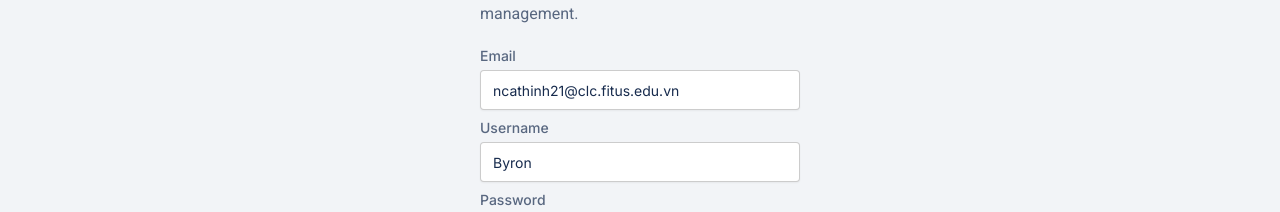
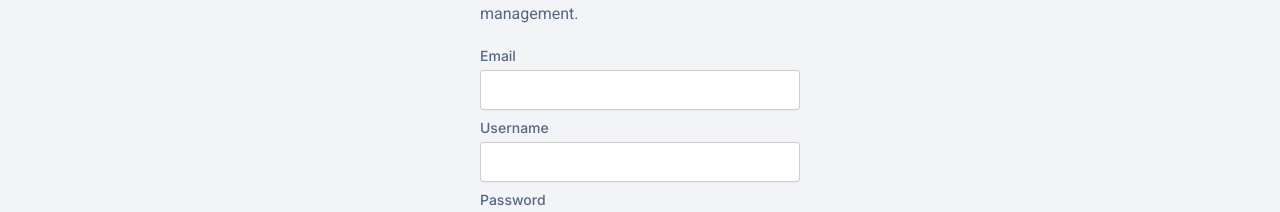
Before and after one commit to byronncat/bytask, a Next.js app: page /signup in a window 1280 px wide. Shown: the part 214-426 px from the top of the page. Built offline with nearby package versions, Linux system fonts and the light colour scheme; no server answers.

Commit message:
refactor: remove default value

```diff
--- a/src/constants/form.ts
+++ b/src/constants/form.ts
@@ -15,7 +15,7 @@ export const LOGIN_FORM = {
           message: 'Email is invalid',
         },
       },
-      defaultValue: 'ncathinh21@clc.fitus.edu.vn',
+      defaultValue: '',
     },
     {
       id: 'password',
@@ -25,7 +25,7 @@ export const LOGIN_FORM = {
       validation: {
         required: 'Password is required',
       },
-      defaultValue: '1234567',
+      defaultValue: '',
     },
   ],
 } as const satisfies IForm;
@@ -37,7 +37,7 @@ export const SIGNUP_FORM = {
       label: 'Email',
       placeholder: '',
       type: 'email',
-      defaultValue: 'ncathinh21@clc.fitus.edu.vn',
+      defaultValue: '',
       validation: {
         required: 'Email is required',
         pattern: {
@@ -51,7 +51,7 @@ export const SIGNUP_FORM = {
       label: 'Username',
       placeholder: '',
       type: 'text',
-      defaultValue: 'Byron',
+      defaultValue: '',
       validation: {
         required: 'Username is required',
         minLength: {
@@ -65,7 +65,7 @@ export const SIGNUP_FORM = {
       label: 'Password',
       placeholder: '',
       type: 'password',
-      defaultValue: '1234567',
+      defaultValue: '',
       validation: {
         required: 'Password is required',
         minLength: {
```
